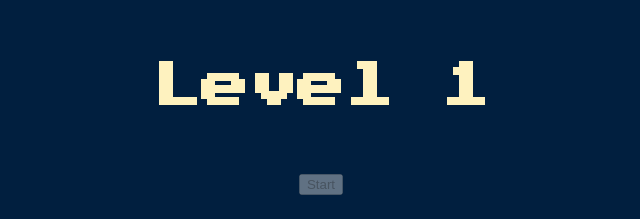
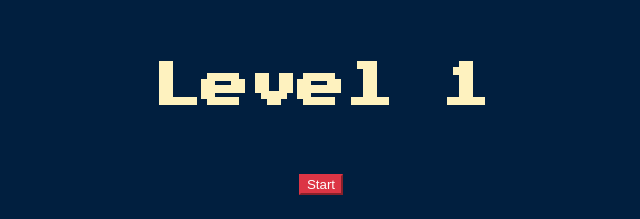
Before and after one commit to kittyboy06/Simon_game, a plain HTML site: page index.html in a window 1280 px wide. Both pictures are taken after a click on the button "Start". Shown: the top 219 px of the page, 319-959 px from the left. Drawn offline with nearby package versions, Linux system fonts and the light colour scheme.

Commit message:
Add btn-danger styles to styles.css
Added styles for btn-danger class with hover, focus, active, and disabled states.

```diff
--- a/styles.css
+++ b/styles.css
@@ -25,7 +25,35 @@ body {
   border: 10px solid black;
   border-radius: 20%;
 }
+.btn-danger
+{
+    color: #fff;
+    background-color: #dc3545;
+    border-color: #dc3545;
+}
 
+.btn-danger:hover {
+    color: #fff;
+    background-color: #bb2d3b;
+    border-color: #b02a37;
+}
+
+.btn-danger:focus {
+    box-shadow: 0 0 0 0.25rem rgba(225, 83, 97, 0.5);
+}
+
+.btn-danger:active {
+    color: #fff;
+    background-color: #b02a37;
+    border-color: #a52834;
+    box-shadow: inset 0 3px 5px rgba(0, 0, 0, 0.125);
+}
+
+.btn-danger:disabled {
+    color: #fff;
+    background-color: #dc3545;
+    border-color: #dc3545;
+}
 .game-over {
   background-color: red;
   opacity: 0.8;
```
